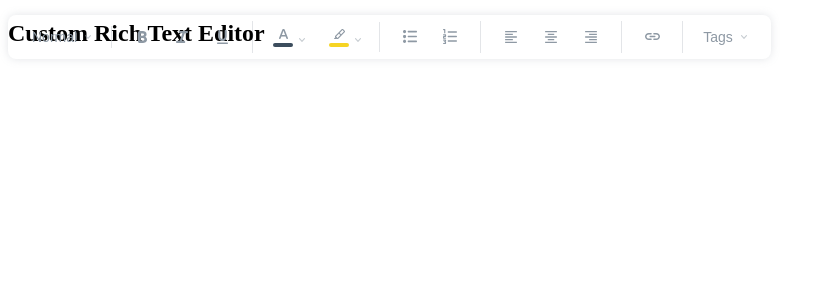
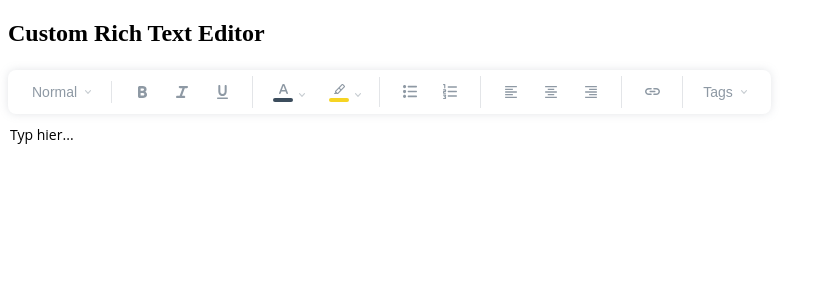
Before and after one commit to EC-IS/myvme-rich-text-editor, a React (Vite) app: page / in a window 1280 px wide. Shown: the top 300 px of the page, without its empty margins (0-828 px from the left). Built offline with nearby package versions, Linux system fonts and the light colour scheme.

Commit message:
added defaultvalue to package

```diff
--- a/src/App.tsx
+++ b/src/App.tsx
@@ -7,8 +7,9 @@ const App = () => {
   const editorContainerRef = useRef<HTMLDivElement>(null);
   return (
     <div className="App">
-      <h2>Custom Rich Text Editor</h2>
+      <h2 style={{marginBottom:75}}>Custom Rich Text Editor</h2>
       <MyVMERichTextEditor
+        defaultValue="<p>Typ hier...</p>"
         editorRef={editorRef}
         editorContainerRef={editorContainerRef}
       />
--- a/src/components/MyVMERichTextEditor.tsx
+++ b/src/components/MyVMERichTextEditor.tsx
@@ -3,7 +3,7 @@ import Toolbar from "./Toolbar";
 
 import styles from "./MyVMERichTextEditor.module.scss";
 
-const MyVMERichTextEditor = ({ editorRef, editorContainerRef }: MyVMERichTextEditorProps) => {
+const MyVMERichTextEditor = ({ editorRef, editorContainerRef, defaultValue = '' }: MyVMERichTextEditorProps) => {
 
   const [isFocused, setIsFocused] = useState(false);
 
@@ -11,6 +11,9 @@ const MyVMERichTextEditor = ({ editorRef, editorContainerRef }: MyVMERichTextEdi
     // if(editorRef.current){
     //   editorRef.current.focus();
     // }
+    if (editorRef.current && defaultValue) {
+      editorRef.current.innerHTML = defaultValue;
+    }
     document.addEventListener("mousedown", handleClickOutside);
     return () => {
       document.removeEventListener("mousedown", handleClickOutside);
@@ -18,6 +21,7 @@ const MyVMERichTextEditor = ({ editorRef, editorContainerRef }: MyVMERichTextEdi
   }, []);
 
   const handleInput = () => {
+    console.log(editorRef)
     console.log("Input detected:", editorRef.current?.innerHTML);
   };
 
--- a/src/types.d.ts
+++ b/src/types.d.ts
@@ -9,4 +9,5 @@ interface ToolbarProps {
 interface MyVMERichTextEditorProps {
   editorRef: React.RefObject<HTMLDivElement>;
   editorContainerRef: React.RefObject<HTMLDivElement>;
+  defaultValue?: string;
 }
```
